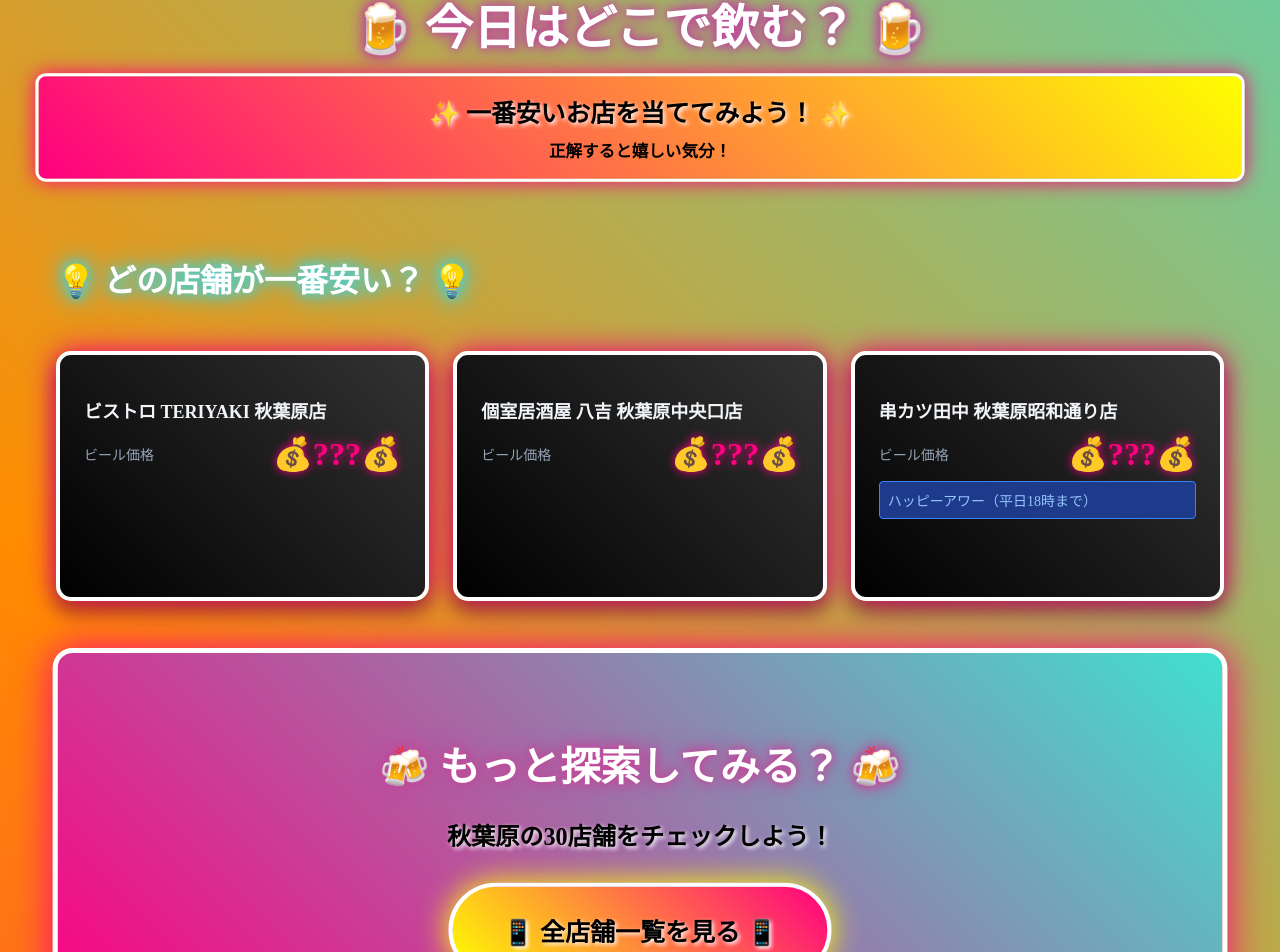
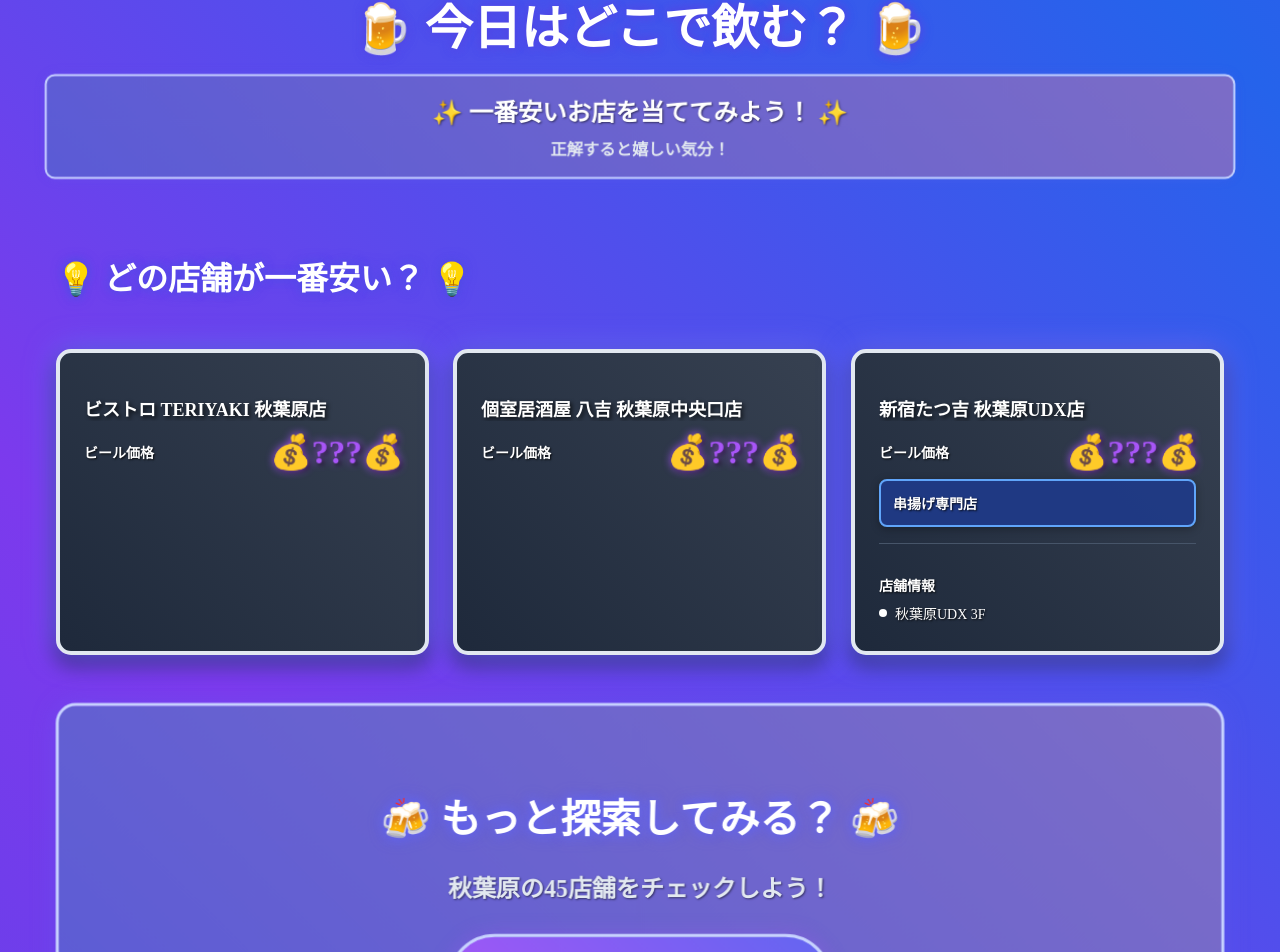
Before and after one commit to kixixixixi/akiba, a Next.js app: page / in a window 1280 px wide. Shown: the part 75-1027 px from the top of the page. Built offline with nearby package versions, Linux system fonts and the light colour scheme.

Commit message:
Update shop data

```diff
--- a/app/page.tsx
+++ b/app/page.tsx
@@ -60,9 +60,9 @@
         style={{
           minHeight: "100vh",
           background:
-            "linear-gradient(45deg, #ff0080, #ff8c00, #40e0d0, #ff0080, #ff8c00)",
-          backgroundSize: "400% 400%",
-          animation: "gradientShift 3s ease infinite",
+            "linear-gradient(45deg, #4f46e5, #7c3aed, #2563eb, #4f46e5)",
+          backgroundSize: "200% 200%",
+          animation: "gradientShift 8s ease infinite",
           color: "#ffffff",
           position: "relative",
           overflow: "hidden",
@@ -78,32 +78,43 @@
             *, *::before, *::after {
               box-sizing: border-box;
             }
+            * {
+              will-change: auto;
+            }
+            .animated-element {
+              will-change: transform, opacity;
+              transform: translateZ(0);
+              backface-visibility: hidden;
+              perspective: 1000px;
+            }
             @keyframes gradientShift {
               0% { background-position: 0% 50%; }
               50% { background-position: 100% 50%; }
               100% { background-position: 0% 50%; }
             }
             @keyframes pulse {
-              0% { transform: scale(1); }
-              50% { transform: scale(1.05); }
-              100% { transform: scale(1); }
+              0% { transform: scale3d(1, 1, 1); }
+              50% { transform: scale3d(1.05, 1.05, 1); }
+              100% { transform: scale3d(1, 1, 1); }
             }
             @keyframes shake {
-              0%, 100% { transform: translateX(0); }
-              25% { transform: translateX(-5px); }
-              75% { transform: translateX(5px); }
+              0%, 100% { transform: translate3d(0, 0, 0); }
+              25% { transform: translate3d(-5px, 0, 0); }
+              75% { transform: translate3d(5px, 0, 0); }
             }
             @keyframes fireworks {
-              0% { opacity: 0; transform: scale(0); }
-              50% { opacity: 1; transform: scale(1.5); }
-              100% { opacity: 0; transform: scale(2); }
+              0% { opacity: 0; transform: scale3d(0, 0, 1); }
+              50% { opacity: 1; transform: scale3d(1.5, 1.5, 1); }
+              100% { opacity: 0; transform: scale3d(2, 2, 1); }
             }
             @keyframes neon {
-              0%, 100% { text-shadow: 0 0 5px #ff0080, 0 0 10px #ff0080, 0 0 15px #ff0080; }
-              50% { text-shadow: 0 0 10px #40e0d0, 0 0 20px #40e0d0, 0 0 30px #40e0d0; }
+              0%, 100% { text-shadow: 0 0 8px #4f46e5, 0 0 12px #4f46e5; }
+              50% { text-shadow: 0 0 10px #6366f1, 0 0 15px #6366f1; }
             }
             .gambling-card {
               animation: ${animatingCards.length > 0 ? "shake 0.1s infinite" : "none"};
+              will-change: transform;
+              transform: translateZ(0);
             }
           `}
         </style>
@@ -151,37 +162,39 @@
             }}
           >
             <h1
+              className="animated-element"
               style={{
                 fontSize: "3rem",
                 fontWeight: "bold",
                 color: "#ffffff",
                 marginBottom: "1rem",
-                animation: "neon 2s ease-in-out infinite",
+                animation: "neon 6s ease-in-out infinite",
                 textAlign: "center",
-                textShadow: "0 0 20px #ff0080",
+                textShadow: "0 0 15px #4f46e5",
               }}
             >
               🍺 今日はどこで飲む？ 🍺
             </h1>
             <div
+              className="animated-element"
               style={{
-                background: "linear-gradient(45deg, #ff0080, #ffff00)",
+                background: "linear-gradient(45deg, #5b5bd6, #7c6dc7)",
                 padding: "1rem",
                 borderRadius: "10px",
-                border: "3px solid #ffffff",
-                boxShadow: "0 0 20px #ff0080",
-                animation: "pulse 1s infinite",
+                border: "2px solid #c7d2fe",
+                boxShadow: "0 0 12px rgba(99, 102, 241, 0.2)",
+                animation: "pulse 5s infinite",
                 marginBottom: "2rem",
               }}
             >
               <p
                 style={{
                   fontSize: "1.5rem",
-                  color: "#000000",
+                  color: "#ffffff",
                   fontWeight: "bold",
                   textAlign: "center",
                   margin: 0,
-                  textShadow: "2px 2px 4px #ffffff",
+                  textShadow: "1px 1px 2px rgba(0, 0, 0, 0.5)",
                 }}
               >
                 ✨ 一番安いお店を当ててみよう！ ✨
@@ -189,7 +202,7 @@
               <p
                 style={{
                   fontSize: "1rem",
-                  color: "#000000",
+                  color: "#e2e8f0",
                   fontWeight: "bold",
                   textAlign: "center",
                   margin: "0.5rem 0 0 0",
@@ -214,12 +227,13 @@
               }}
             >
               <h2
+                className="animated-element"
                 style={{
                   fontSize: "2rem",
                   fontWeight: "bold",
                   color: "#ffffff",
-                  textShadow: "0 0 10px #ff0080",
-                  animation: "neon 1s ease-in-out infinite",
+                  textShadow: "0 0 8px #4f46e5",
+                  animation: "neon 5s ease-in-out infinite",
                 }}
               >
                 {isRevealing
@@ -230,25 +244,26 @@
               </h2>
               {quizCompleted && (
                 <button
+                  className="animated-element"
                   onClick={generateNewQuiz}
                   style={{
-                    background: "linear-gradient(45deg, #ff0080, #ff8c00)",
+                    background: "linear-gradient(45deg, #5b5bd6, #7c6dc7)",
                     color: "white",
                     padding: "1rem 2rem",
-                    borderRadius: "50px",
-                    border: "3px solid #ffffff",
-                    fontSize: "1.2rem",
+                    borderRadius: "25px",
+                    border: "2px solid #c7d2fe",
+                    fontSize: "1.1rem",
                     fontWeight: "bold",
                     cursor: "pointer",
-                    textShadow: "2px 2px 4px #000000",
-                    boxShadow: "0 0 20px #ff0080",
-                    animation: "pulse 1s infinite",
+                    textShadow: "1px 1px 2px rgba(0, 0, 0, 0.5)",
+                    boxShadow: "0 4px 12px rgba(99, 102, 241, 0.2)",
+                    transition: "background-image 0.15s ease-out",
                   }}
                   onMouseEnter={(e) => {
-                    e.currentTarget.style.transform = "scale(1.1)"
+                    e.currentTarget.style.backgroundImage = "linear-gradient(45deg, #6366f1, #8b5cf6)"
                   }}
                   onMouseLeave={(e) => {
-                    e.currentTarget.style.transform = "scale(1)"
+                    e.currentTarget.style.backgroundImage = "linear-gradient(45deg, #5b5bd6, #7c6dc7)"
                   }}
                 >
                   🔄 新しいクイズに挑戦！ 🔄
@@ -268,24 +283,24 @@
                 const isWrong =
                   quizCompleted && selectedShop === index && !isCorrect
 
-                let borderColor = "#ffffff"
-                let backgroundColor = "linear-gradient(45deg, #000000, #333333)"
-                let glowColor = "#ff0080"
+                let borderColor = "#e2e8f0"
+                let backgroundImage = "linear-gradient(45deg, #1e293b, #374151)"
+                let glowColor = "#6366f1"
 
                 if (quizCompleted) {
                   if (isCorrect) {
-                    borderColor = "#00ff00"
-                    backgroundColor = "linear-gradient(45deg, #00ff00, #ffff00)"
-                    glowColor = "#00ff00"
+                    borderColor = "#10b981"
+                    backgroundImage = "linear-gradient(45deg, #059669, #34d399)"
+                    glowColor = "#10b981"
                   } else if (isWrong) {
-                    borderColor = "#ff0000"
-                    backgroundColor = "linear-gradient(45deg, #ff0000, #000000)"
-                    glowColor = "#ff0000"
+                    borderColor = "#ef4444"
+                    backgroundImage = "linear-gradient(45deg, #dc2626, #7f1d1d)"
+                    glowColor = "#ef4444"
                   }
                 } else if (isRevealing) {
-                  backgroundColor =
-                    "linear-gradient(45deg, #ff0080, #40e0d0, #ff8c00)"
-                  glowColor = "#ffff00"
+                  backgroundImage =
+                    "linear-gradient(45deg, #6366f1, #8b5cf6, #a855f7)"
+                  glowColor = "#8b5cf6"
                 }
 
                 return (
@@ -296,10 +311,10 @@
                     className="gambling-card"
                     style={{
                       position: "relative",
-                      background: backgroundColor,
+                      backgroundImage: backgroundImage,
                       borderRadius: "15px",
                       boxShadow: `0 0 30px ${glowColor}, 0 10px 20px rgba(0, 0, 0, 0.5)`,
-                      transition: "all 0.3s ease-in-out",
+                      transition: "background-image 0.15s ease-out, border-color 0.15s ease-out",
                       padding: "1.5rem",
                       border: `4px solid ${borderColor}`,
                       display: "flex",
@@ -310,8 +325,8 @@
                       cursor:
                         quizCompleted || isRevealing ? "default" : "pointer",
                       transform: animatingCards.includes(index)
-                        ? "scale(1.05)"
-                        : "scale(1)",
+                        ? "scale3d(1.05, 1.05, 1)"
+                        : "scale3d(1, 1, 1)",
                       backgroundSize: isRevealing ? "200% 200%" : "100% 100%",
                       animation: isRevealing
                         ? "gradientShift 0.5s infinite"
@@ -319,14 +334,14 @@
                     }}
                     onMouseEnter={(e) => {
                       if (!quizCompleted && !isRevealing) {
-                        e.currentTarget.style.transform = "scale(1.1)"
-                        e.currentTarget.style.boxShadow = `0 0 50px ${glowColor}, 0 20px 40px rgba(0, 0, 0, 0.7)`
+                        e.currentTarget.style.backgroundImage = "linear-gradient(45deg, #374151, #4b5563)"
+                        e.currentTarget.style.borderColor = "#8b5cf6"
                       }
                     }}
                     onMouseLeave={(e) => {
                       if (!quizCompleted && !isRevealing) {
-                        e.currentTarget.style.transform = "scale(1)"
-                        e.currentTarget.style.boxShadow = `0 0 30px ${glowColor}, 0 10px 20px rgba(0, 0, 0, 0.5)`
+                        e.currentTarget.style.backgroundImage = backgroundImage
+                        e.currentTarget.style.borderColor = borderColor
                       }
                     }}
                   >
@@ -391,12 +406,13 @@
                           style={{
                             fontSize: "1.125rem",
                             fontWeight: "bold",
-                            color: "#f1f5f9",
+                            color: "#ffffff",
                             marginBottom: "0.75rem",
                             display: "-webkit-box",
                             WebkitLineClamp: 2,
                             WebkitBoxOrient: "vertical",
                             overflow: "hidden",
+                            textShadow: "2px 2px 4px rgba(0, 0, 0, 0.8)",
                           }}
                         >
                           {shop.name}
@@ -418,7 +434,9 @@
                             <span
                               style={{
                                 fontSize: "0.875rem",
-                                color: "#94a3b8",
+                                color: "#ffffff",
+                                fontWeight: "600",
+                                textShadow: "1px 1px 2px rgba(0, 0, 0, 0.8)",
                               }}
                             >
                               ビール価格
@@ -431,8 +449,8 @@
                                     fontWeight: "bold",
                                     color: isCorrect ? "#00ff00" : "#ffffff",
                                     textShadow: isCorrect
-                                      ? "0 0 10px #00ff00"
-                                      : "0 0 10px #ffffff",
+                                      ? "0 0 10px #00ff00, 2px 2px 4px rgba(0, 0, 0, 0.8)"
+                                      : "0 0 10px #ffffff, 2px 2px 4px rgba(0, 0, 0, 0.8)",
                                     animation: isCorrect
                                       ? "pulse 0.5s infinite"
                                       : "none",
@@ -443,9 +461,10 @@
                               ) : (
                                 <span
                                   style={{
-                                    color: "#ff0000",
+                                    color: "#ffffff",
                                     fontSize: "1rem",
                                     fontWeight: "bold",
+                                    textShadow: "1px 1px 2px rgba(0, 0, 0, 0.8)",
                                   }}
                                 >
                                   価格未設定
@@ -457,7 +476,7 @@
                                   fontSize: "2rem",
                                   fontWeight: "bold",
                                   color: "#ffff00",
-                                  textShadow: "0 0 20px #ffff00",
+                                  textShadow: "0 0 20px #ffff00, 2px 2px 4px rgba(0, 0, 0, 0.8)",
                                   animation: "neon 0.3s ease-in-out infinite",
                                 }}
                               >
@@ -468,9 +487,9 @@
                                 style={{
                                   fontSize: "2rem",
                                   fontWeight: "bold",
-                                  color: "#ff0080",
-                                  textShadow: "0 0 10px #ff0080",
-                                  animation: "pulse 2s infinite",
+                                  color: "#a855f7",
+                                  textShadow: "0 0 8px #a855f7, 2px 2px 4px rgba(0, 0, 0, 0.8)",
+                                  animation: "pulse 4s infinite",
                                 }}
                               >
                                 💰???💰
@@ -481,18 +500,21 @@
                           {shop.note && (
                             <div
                               style={{
-                                background: "#1e3a8a",
-                                border: "1px solid #3b82f6",
-                                borderRadius: "0.25rem",
-                                padding: "0.5rem",
+                                background: "rgba(30, 58, 138, 0.9)",
+                                border: "2px solid #60a5fa",
+                                borderRadius: "0.5rem",
+                                padding: "0.75rem",
                                 marginBottom: "0.75rem",
+                                boxShadow: "0 2px 8px rgba(0, 0, 0, 0.3)",
                               }}
                             >
                               <p
                                 style={{
                                   fontSize: "0.875rem",
-                                  color: "#93c5fd",
+                                  color: "#ffffff",
                                   margin: 0,
+                                  fontWeight: "600",
+                                  textShadow: "1px 1px 2px rgba(0, 0, 0, 0.8)",
                                 }}
                               >
                                 {shop.note}
@@ -517,9 +539,10 @@
                             <h4
                               style={{
                                 fontSize: "0.875rem",
-                                fontWeight: "500",
-                                color: "#cbd5e1",
+                                fontWeight: "600",
+                                color: "#ffffff",
                                 marginBottom: "0.5rem",
+                                textShadow: "1px 1px 2px rgba(0, 0, 0, 0.8)",
                               }}
                             >
                               店舗情報
@@ -536,17 +559,19 @@
                                   key={locIndex}
                                   style={{
                                     fontSize: "0.875rem",
-                                    color: "#94a3b8",
+                                    color: "#ffffff",
                                     display: "flex",
                                     alignItems: "center",
                                     marginBottom: "0.25rem",
+                                    fontWeight: "500",
+                                    textShadow: "1px 1px 2px rgba(0, 0, 0, 0.8)",
                                   }}
                                 >
                                   <span
                                     style={{
                                       width: "0.5rem",
                                       height: "0.5rem",
-                                      background: "#64748b",
+                                      background: "#ffffff",
                                       borderRadius: "50%",
                                       marginRight: "0.5rem",
                                     }}
@@ -585,9 +610,9 @@
                   marginBottom: "1rem",
                   textShadow:
                     selectedShop === correctAnswer
-                      ? "0 0 20px #00ff00"
-                      : "0 0 20px #ff0000",
-                  animation: "neon 1s ease-in-out infinite",
+                      ? "0 0 15px #10b981"
+                      : "0 0 15px #ef4444",
+                  animation: "neon 3s ease-in-out infinite",
                 }}
               >
                 {selectedShop === correctAnswer
@@ -611,60 +636,64 @@
           )}
 
           <section
+            className="animated-element"
             style={{
               textAlign: "center",
-              background: "linear-gradient(45deg, #ff0080, #40e0d0)",
+              background: "linear-gradient(45deg, #5b5bd6, #7c6dc7)",
               borderRadius: "20px",
               padding: "3rem",
-              border: "5px solid #ffffff",
-              boxShadow: "0 0 40px #ff0080",
-              animation: "pulse 2s infinite",
+              border: "3px solid #c7d2fe",
+              boxShadow: "0 0 25px rgba(99, 102, 241, 0.3)",
+              animation: "pulse 6s infinite",
             }}
           >
             <h2
+              className="animated-element"
               style={{
                 fontSize: "2.5rem",
                 fontWeight: "bold",
                 color: "#ffffff",
                 marginBottom: "1rem",
-                textShadow: "0 0 20px #000000",
-                animation: "neon 2s ease-in-out infinite",
+                textShadow: "0 0 15px rgba(0, 0, 0, 0.7)",
+                animation: "neon 4s ease-in-out infinite",
               }}
             >
               🍻 もっと探索してみる？ 🍻
             </h2>
             <p
               style={{
-                color: "#000000",
+                color: "#e2e8f0",
                 marginBottom: "2rem",
                 fontSize: "1.5rem",
                 fontWeight: "bold",
-                textShadow: "2px 2px 4px #ffffff",
+                textShadow: "1px 1px 2px rgba(0, 0, 0, 0.5)",
               }}
             >
               秋葉原の{shopList.length}店舗をチェックしよう！
             </p>
             <Link
               href="/shops"
+              className="animated-element"
               style={{
                 display: "inline-block",
-                background: "linear-gradient(45deg, #ffff00, #ff0080)",
-                color: "#000000",
+                background: "linear-gradient(45deg, #a855f7, #6366f1)",
+                color: "#ffffff",
                 padding: "1.5rem 3rem",
                 borderRadius: "50px",
                 textDecoration: "none",
                 fontWeight: "bold",
                 fontSize: "1.5rem",
-                border: "4px solid #ffffff",
-                boxShadow: "0 0 30px #ffff00",
-                textShadow: "2px 2px 4px #ffffff",
-                animation: "pulse 1s infinite",
+                border: "3px solid #c7d2fe",
+                boxShadow: "0 0 20px rgba(168, 85, 247, 0.3)",
+                textShadow: "1px 1px 2px rgba(0, 0, 0, 0.5)",
+                animation: "pulse 4s infinite",
+                transition: "background-image 0.15s ease-out",
               }}
               onMouseEnter={(e) => {
-                e.currentTarget.style.transform = "scale(1.2)"
+                e.currentTarget.style.backgroundImage = "linear-gradient(45deg, #9333ea, #7c3aed)"
               }}
               onMouseLeave={(e) => {
-                e.currentTarget.style.transform = "scale(1)"
+                e.currentTarget.style.backgroundImage = "linear-gradient(45deg, #a855f7, #6366f1)"
               }}
             >
               📱 全店舗一覧を見る 📱
--- a/constants/shops.ts
+++ b/constants/shops.ts
@@ -10,8 +10,7 @@
   },
   {
     name: "串カツ田中 秋葉原昭和通り店",
-    beer_price: 99,
-    note: "ハッピーアワー（平日18時まで）",
+    beer_price: 399,
   },
   {
     name: "立ち呑み 串焼き さけときどきぶた 秋葉原駅前店",
@@ -27,8 +26,7 @@
   },
   {
     name: "金子屋",
-    beer_price: 200,
-    note: "ハッピーアワー18:30まで",
+    beer_price: 480,
   },
   {
     name: "きらく",
@@ -122,4 +120,86 @@
     name: "だん家 秋葉原店",
     beer_price: 340,
   },
+  {
+    name: "晩杯屋 秋葉原店",
+    beer_price: 250,
+  },
+  {
+    name: "ワイン酒場 wai‑wai",
+    beer_price: 400,
+  },
+  {
+    name: "大衆イタリアン かね子",
+    beer_price: 400,
+  },
+  {
+    name: "クラフトビールタップ ヨドバシAKIBA店",
+    beer_price: 600,
+  },
+  {
+    name: "居酒屋 旬の蔵 秋葉原店",
+    beer_price: 420,
+    locations: ["秋葉原"],
+    note: "九州料理専門、個室あり"
+  },
+  {
+    name: "クラフトビールバー IBrew 秋葉原",
+    beer_price: 390,
+    locations: ["秋葉原"],
+    note: "ハーフパイント、日本最安値級"
+  },
+  {
+    name: "東京ビデオゲーマーズ",
+    beer_price: 1980,
+    locations: ["秋葉原"],
+    note: "ゲームコラボ特別ビール"
+  },
+  {
+    name: "九州じゃんがら 秋葉原本店",
+    beer_price: 450,
+    locations: ["秋葉原"],
+    note: "とんこつラーメン専門店"
+  },
+  {
+    name: "新宿たつ吉 秋葉原UDX店",
+    beer_price: 600,
+    locations: ["秋葉原UDX 3F"],
+    note: "串揚げ専門店"
+  },
+  {
+    name: "メイドカフェ ハニーハニー",
+    beer_price: 600,
+    locations: ["秋葉原"],
+    note: "メイドカフェ、最低1500円"
+  },
+  {
+    name: "キュアメイドカフェ",
+    beer_price: 700,
+    locations: ["ガチャポン会館6F"],
+    note: "2001年開業の老舗メイドカフェ"
+  },
+  {
+    name: "Little TGV",
+    beer_price: 450,
+    locations: ["秋葉原"],
+    note: "電車テーマ居酒屋"
+  },
+  {
+    name: "丸福珈琲店 ヨドバシAKIBA店",
+    beer_price: 500,
+    locations: ["ヨドバシAKIBA内"],
+    note: "喫茶店、軽いアルコールあり"
+  },
+  {
+    name: "ヨドバシAKIBA 8F食堂街",
+    beer_price: 550,
+    locations: ["ヨドバシAKIBA 8F"],
+    note: "30店舗以上のレストラン街"
+  },
+  {
+    name: "秋葉原UDX アキバ・イチ",
+    beer_price: 520,
+    locations: ["秋葉原UDX 2-3F"],
+    note: "20店舗以上のレストラン街"
+  },
 ]
```
